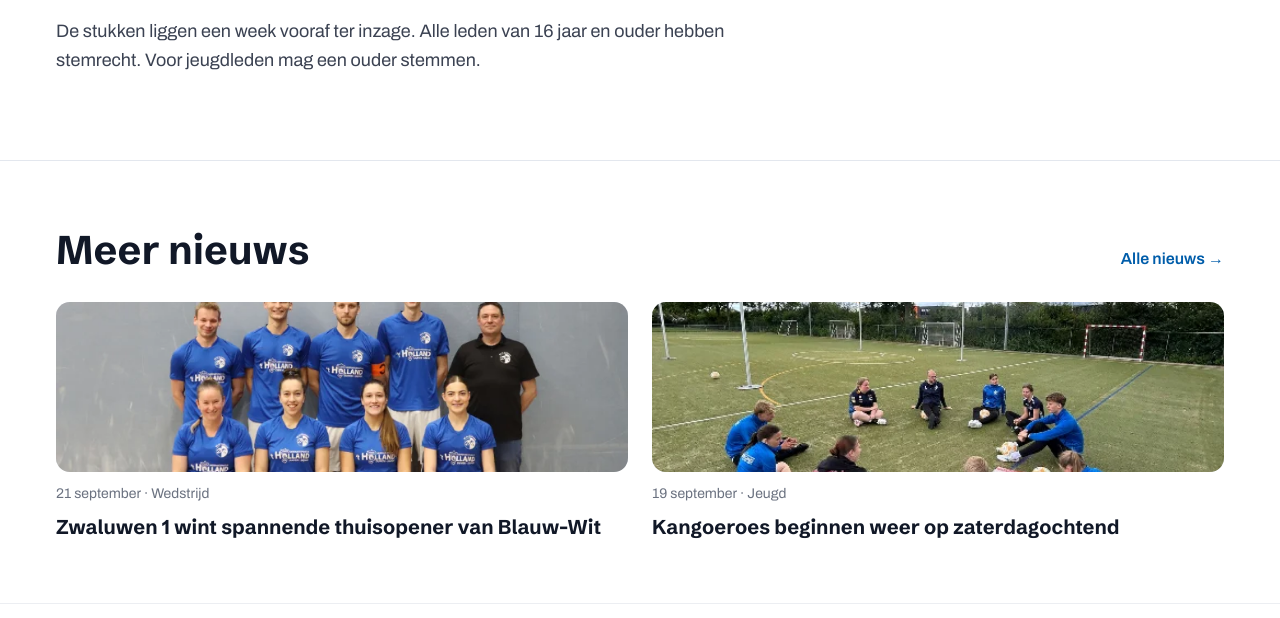
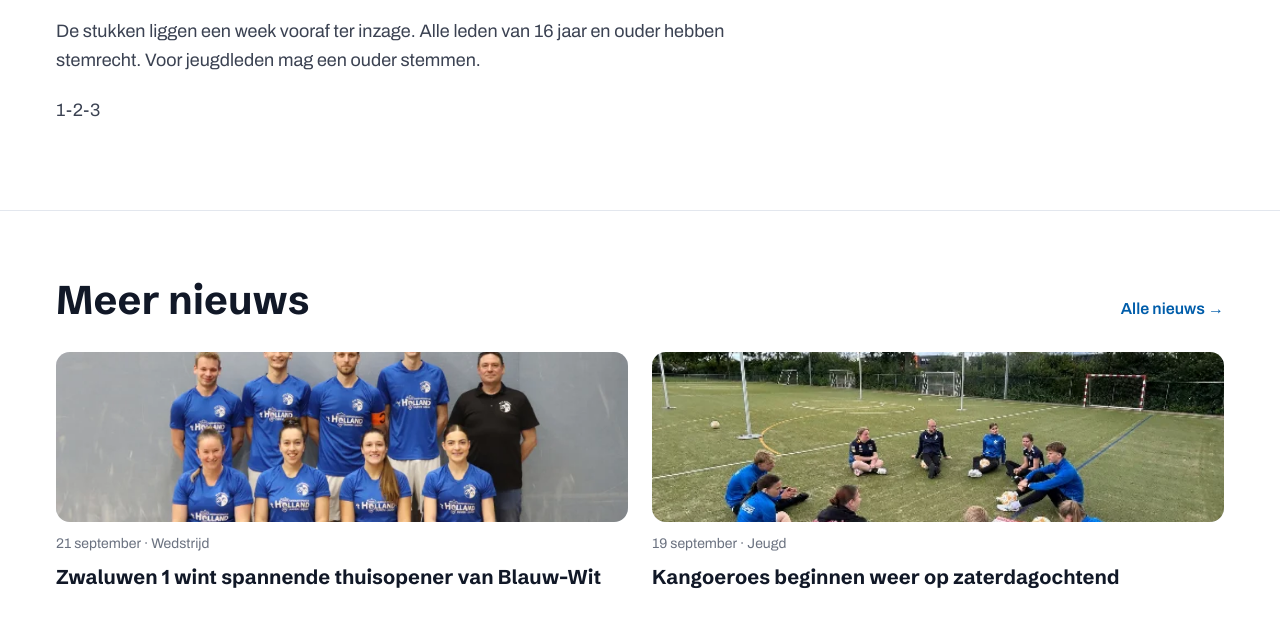
Before and after one commit to JorreSpijker/dezwaluwen-website, an Astro site: page /nieuws/ledenvergadering-10-oktober in a window 1280 px wide. Shown: the part 1387-2005 px from the top of the page. Built offline with nearby package versions, Linux system fonts and the light colour scheme; Astro itself is replaced by a stand-in of ours.

Commit message:
content: nieuws "Ledenvergadering op 10 oktober" bijgewerkt door KV de Zwaluwen

```diff
--- a/src/content/news/ledenvergadering-10-oktober.md
+++ b/src/content/news/ledenvergadering-10-oktober.md
@@ -18,3 +18,5 @@ Op vrijdag 10 oktober houden we de algemene ledenvergadering in de kantine. We b
 - Rondvraag
 
 De stukken liggen een week vooraf ter inzage. Alle leden van 16 jaar en ouder hebben stemrecht. Voor jeugdleden mag een ouder stemmen.
+
+1-2-3
```
